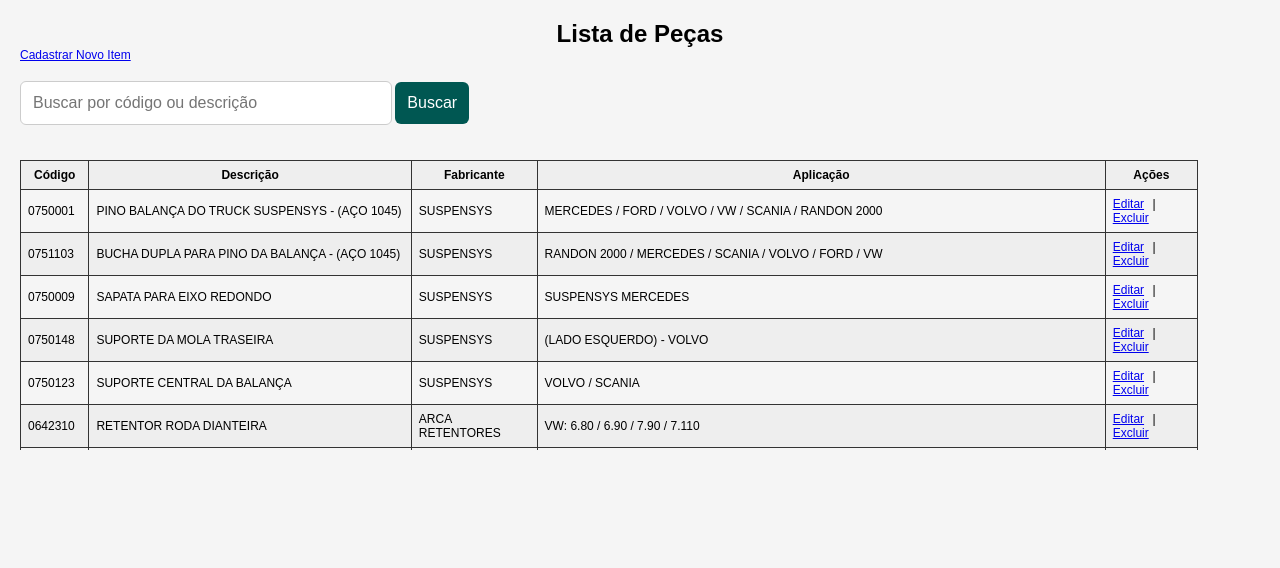
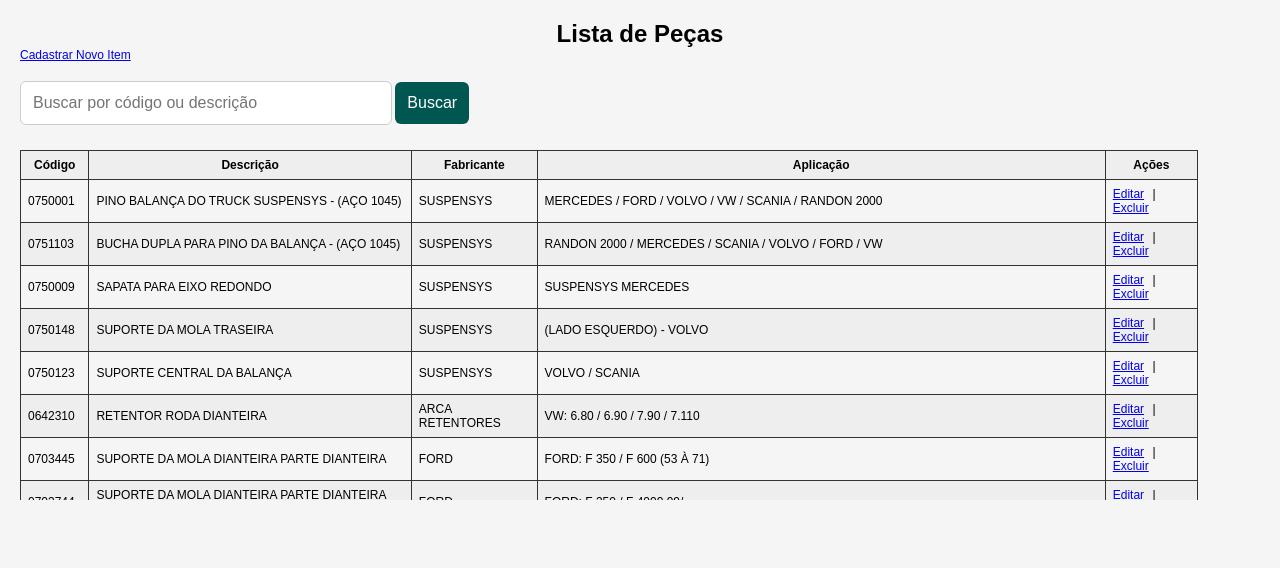
Before and after one commit to ademilson-maciel/projeto_autopecas_api, a Flask app: page / in a window 1280 px wide. Shown: the top 568 px of the page. Run offline with Flask 3, Linux system fonts and the light colour scheme.

Commit message:
Configuração do styles.css  da tabela de lista de peças

```diff
--- a/static/style.css
+++ b/static/style.css
@@ -17,7 +17,7 @@ td {
   border: 1px solid #333;
   border-collapse: collapse;
   padding: 7px;
-  margin: 10px 0px 10px auto;
+  margin: 0px auto;
 }
 
 a {
@@ -44,7 +44,7 @@ tbody tr:nth-child(odd) {
 
 .tabela-container {
   width: 95%; /* ou a largura desejada */
-  height: 300px; /* ou a altura desejada */
+  height: 350px; /* ou a altura desejada */
   overflow: auto; /* ou overflow: scroll; */
 }
 
```
Also changed, not shown: instance/pecas.db.
